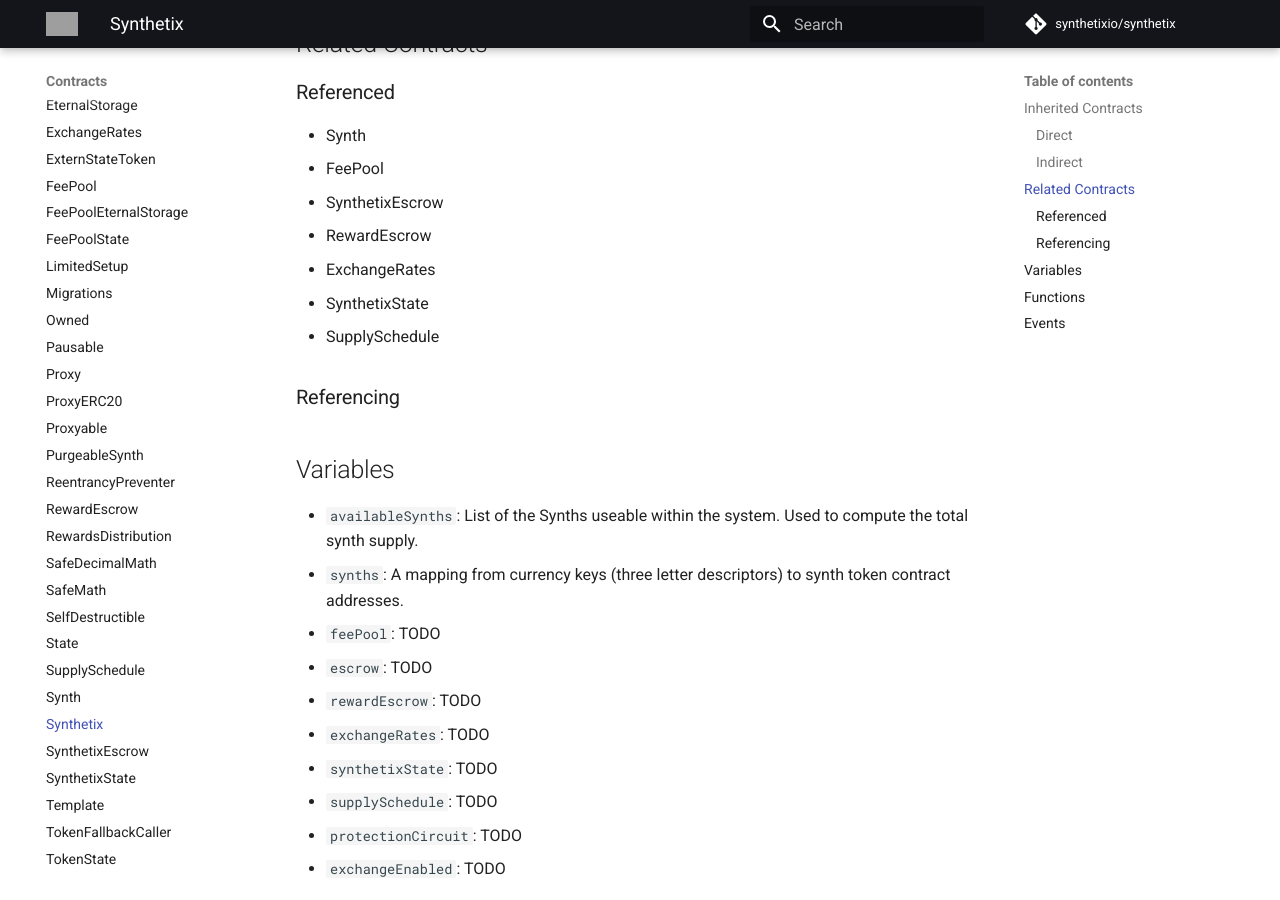
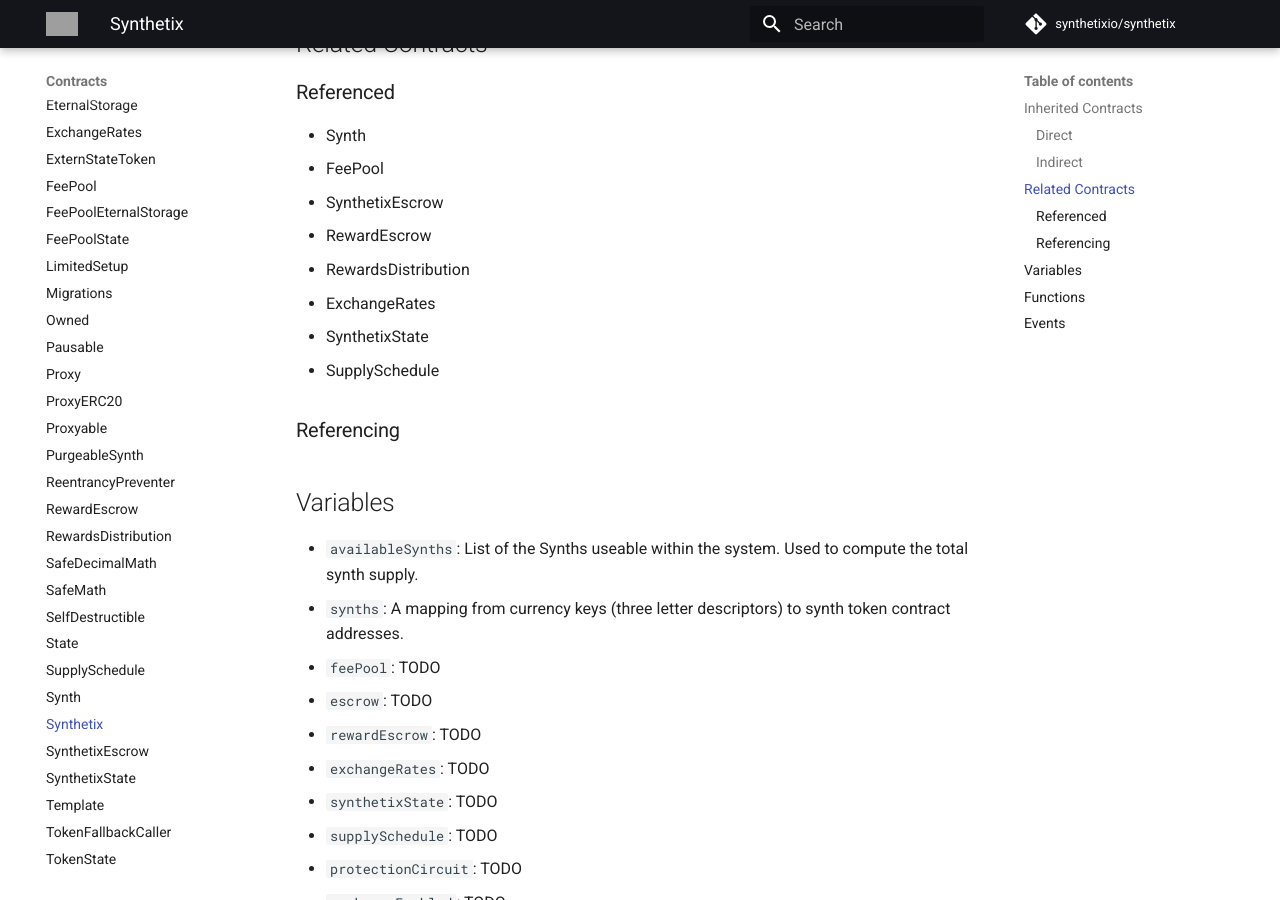
Before and after one commit to Synthetixio/synthetix, an MkDocs documentation site: the page built from docs/contracts/Synthetix.md, in a window 1280 px wide and 900 px high, scrolled down 964 px. Built offline with MkDocs 1.6.1 and Material for MkDocs 9.7.7, drawn with Linux system fonts in a browser that asks for light colours; formulas are drawn with MathJax 3; comment, search, counter and statistics services are not loaded; grey boxes are pictures that could not be loaded.

Commit message:
Remove spacing

```diff
--- a/docs/contracts/Synthetix.md
+++ b/docs/contracts/Synthetix.md
@@ -1,5 +1,4 @@
 # Synthetix
-
 
 [SIP-6](https://github.com/Synthetixio/SIPs/blob/master/SIPS/sip-6.md): Front-running protection: the oracle monitors activity for front-running. If it detects this, then the exchange fee rate is jacked up to 99% so that the front-runner's transaction is sucked up. Additionally, a user will be able to specify a fee rate above which their transaction will fail so that they don't get caught by the front running protection. Note: doesn't this protect the front-runners as well? UPDATED: the setProtectionCircuit function allows the oracle to target only particular transactions to be rejected.
 
@@ -30,6 +29,7 @@
 * FeePool
 * SynthetixEscrow
 * RewardEscrow
+* RewardsDistribution
 * ExchangeRates
 * SynthetixState
 * SupplySchedule
```
